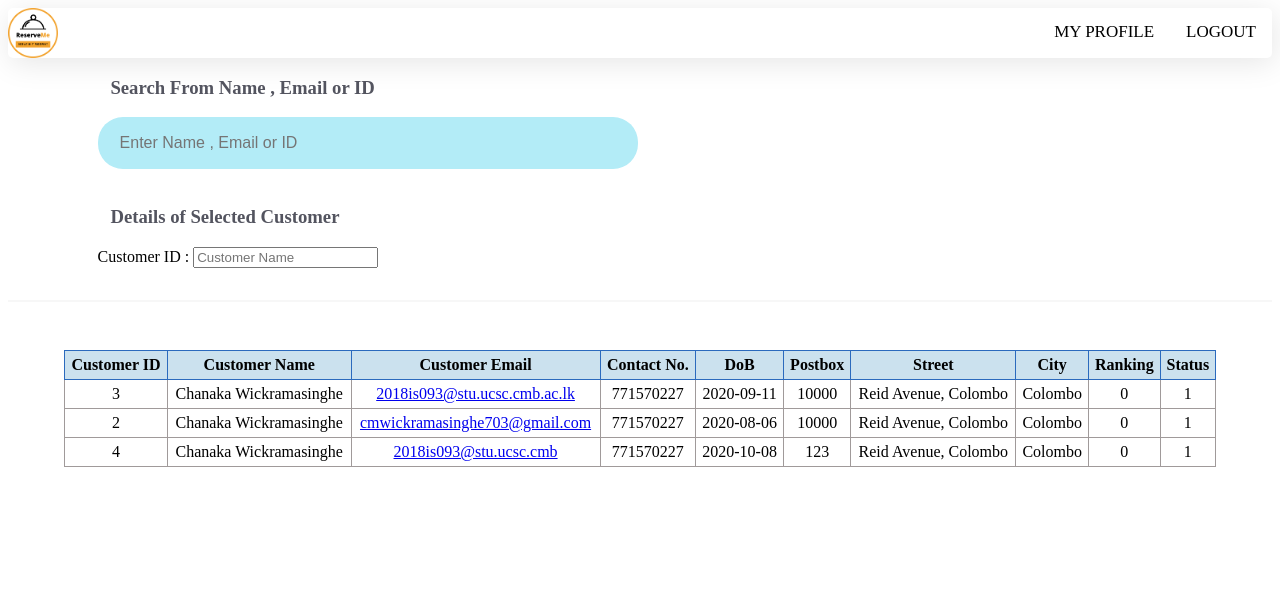
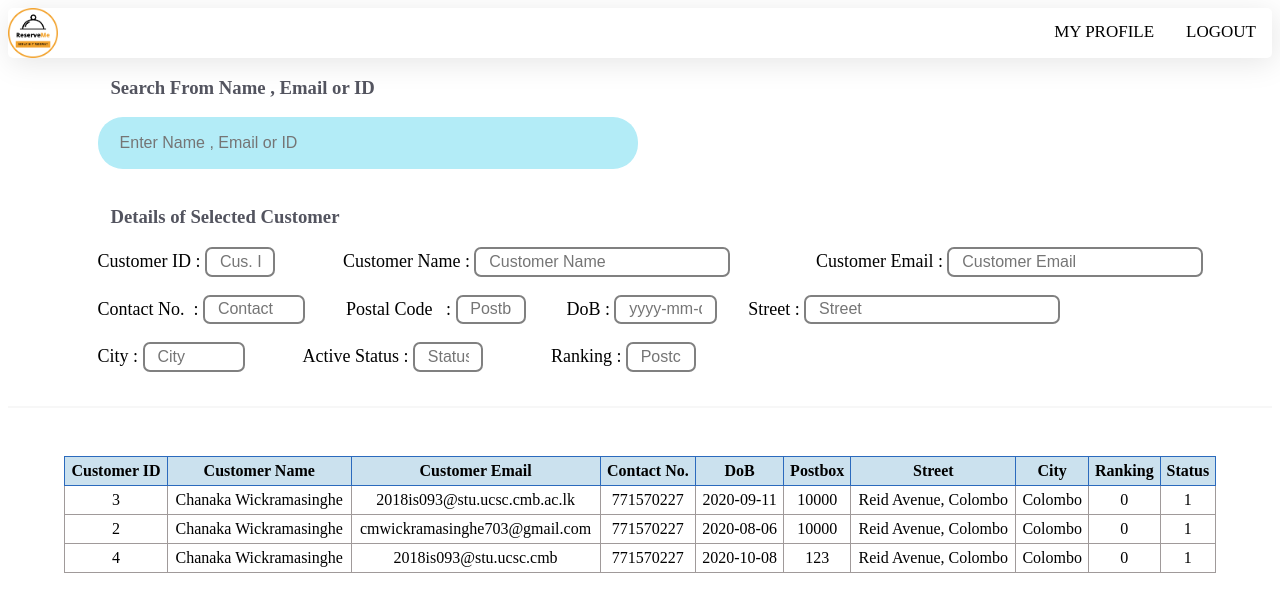
Before and after one commit to chanakawickramasinghe/ReserveMe, a PHP site: page /ReserveMe/users/admin/admin-view-customer.php in a window 1280 px wide. Shown: the top 612 px of the page. Run offline with PHP 8.4, Linux system fonts and the light colour scheme; data comes from the database, SQL or seed files in the repository.

Commit message:
admin-customer-view

```diff
--- a/CSS/admin-dashboard.css
+++ b/CSS/admin-dashboard.css
@@ -174,3 +174,38 @@
   padding: 5px;
   text-align: center;
 }
+
+/* details */
+.update-box{
+  font-size: large;
+}
+
+.update-box .input-s{
+  font-size: medium;
+  color: darkblue;
+  width: 5.5vw;
+  border-radius: 7px;
+  border: 2px solid grey;
+  float: center;
+  padding: 0.3vw 1vw 0.3vw 1vw;
+}
+
+.update-box .input-l{
+  font-size: medium;
+  color: darkblue;
+  width: 20vw;
+  border-radius: 7px;
+  border: 2px solid grey;
+  float: center;
+  padding: 0.3vw 1vw 0.3vw 1vw;
+}
+
+.update-box .input-m{
+  font-size: medium;
+  color: darkblue;
+  width: 8vw;
+  border-radius: 7px;
+  border: 2px solid grey;
+  float: center;
+  padding: 0.3vw 1vw 0.3vw 1vw;
+}
--- a/CSS/main.css
+++ b/CSS/main.css
@@ -356,7 +356,8 @@ a{
 }
 /*End of Gallery Section*/
 
-@charset "utf-8";
+/* @charset "utf-8"; */
+/* chathu take a look at above comment */
 body{
 	margin:0px;
 	padding: 0px;
--- a/users/admin/admin-view-customer.php
+++ b/users/admin/admin-view-customer.php
@@ -34,8 +34,35 @@
 
                 <h3>Details of Selected Customer</h3>
 
-                <div class="">
-                    <p>Customer ID : <input type="text" placeholder="Customer Name" id="cus_name"></p>
+                <div class="update-box">
+                    <p>
+                    Customer ID : <input class="input-s" type="text" placeholder="Cus. ID" id="cus_id" readonly="true" required>
+                    &nbsp; &nbsp; &nbsp; &nbsp; &nbsp; &nbsp; &nbsp;
+                    Customer Name : <input class="input-l" type="text" placeholder="Customer Name" id="cus_name" readonly="true" required>
+                    &nbsp; &nbsp; &nbsp; &nbsp; &nbsp; &nbsp; &nbsp; &nbsp; &nbsp;
+                    Customer Email : <input class="input-l" type="text" placeholder="Customer Email" id="email" readonly="true" required>
+                    </p>
+                    <p>
+                    Contact No.&nbsp; : <input class="input-m" type="text" placeholder="Contact" id="contact_number" readonly="true" required>
+                    &nbsp; &nbsp; &nbsp; &nbsp;
+                    Postal Code &nbsp;&nbsp;: <input class="input-s" type="text" placeholder="Postbox" id="postal_number" readonly="true" required>
+                    &nbsp; &nbsp; &nbsp; &nbsp;
+                    DoB : <input class="input-m" type="text" placeholder="yyyy-mm-dd" id="dob" readonly="true" required>
+                    &nbsp; &nbsp; &nbsp;
+                    Street : <input class="input-l" type="text" placeholder="Street" id="street" readonly="true" required>
+                    </p>
+                    <p>
+                    City : <input class="input-m" type="text" placeholder="City" id="city" readonly="true" required>
+                    &nbsp; &nbsp; &nbsp; &nbsp; &nbsp; &nbsp;
+                    Active Status : <input class="input-s" type="text" placeholder="Status" id="active_status" readonly="true" required>
+                    &nbsp; &nbsp; &nbsp; &nbsp; &nbsp; &nbsp; &nbsp;
+                    Ranking : <input class="input-s" type="text" placeholder="Postcode" id="rankings" readonly="true" required>
+                    &nbsp; &nbsp; &nbsp; &nbsp; &nbsp; &nbsp; &nbsp;
+                    </p>
+                    <p>
+
+                    </p>
+
                 </div>
 
             </form>
@@ -72,7 +99,7 @@
                 <tr>
                     <td>".$row['user_id']."</td>
                     <td>".$row['user_name']."</td>
-                    <td><a href=\"mailto:".$row['email']."\">".$row['email']."</a></td>
+                    <td>".$row['email']."</td>
                     <td>".$row['contact_no']."</td>
                     <td>".$row['dob']."</td>
                     <td>".$row['postal_number']."</td>
@@ -97,8 +124,15 @@
             table.rows[i].onclick = function()
             {
                 document.getElementById("cus_name").value = this.cells[1].innerHTML;
-                //  document.getElementById("lname").value = this.cells[1].innerHTML;
-                //  document.getElementById("age").value = this.cells[2].innerHTML;
+                document.getElementById("cus_id").value = this.cells[0].innerHTML;
+                document.getElementById("email").value = this.cells[2].innerHTML;
+                document.getElementById("dob").value = this.cells[4].innerHTML;
+                document.getElementById("contact_number").value = this.cells[3].innerHTML;
+                document.getElementById("street").value = this.cells[6].innerHTML;
+                document.getElementById("postal_number").value = this.cells[5].innerHTML;
+                document.getElementById("city").value = this.cells[7].innerHTML;
+                document.getElementById("active_status").value = this.cells[9].innerHTML;
+                document.getElementById("rankings").value = this.cells[8].innerHTML;
             };
         }
 
```
